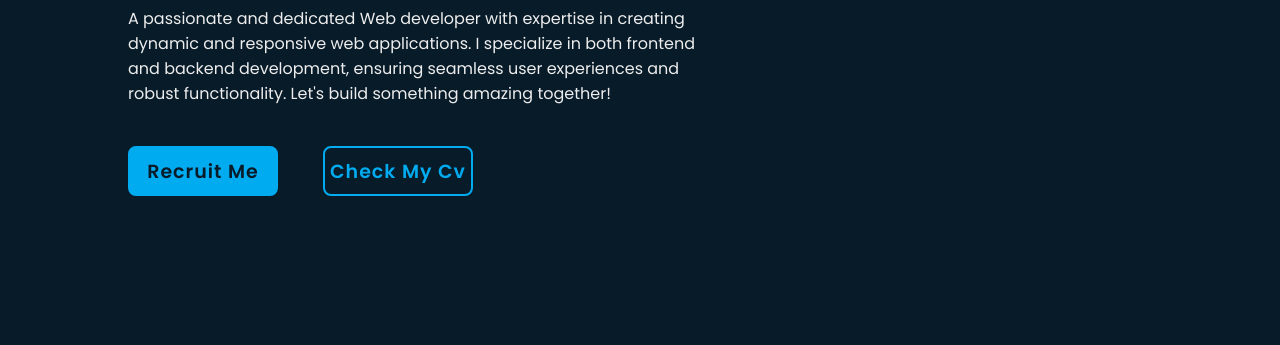
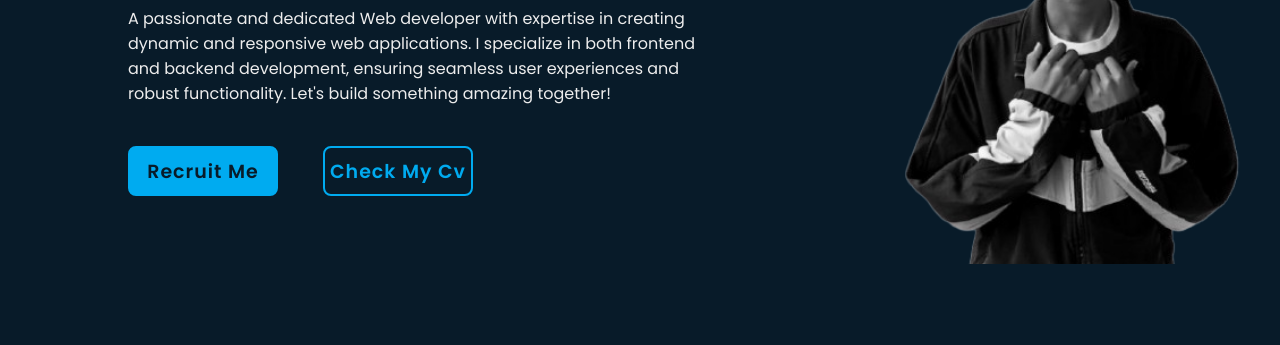
Before and after one commit to Martin-mart/My_Portfolio, a plain HTML site: page index.html in a window 1280 px wide. Shown: the part 369-714 px from the top of the page. Drawn offline with nearby package versions, Linux system fonts and the light colour scheme; the site is published under a folder, as on GitHub Pages, so addresses that start at the root find nothing.

Commit message:
Update style.css

```diff
--- a/style.css
+++ b/style.css
@@ -77,7 +77,7 @@ body {
 
 .home {
     height: 100vh;
-    background: url('/assets/me%20pro.png') no-repeat;/*my picture*/
+    background: url("./assets/me%20pro.png") no-repeat;/*my picture*/
     background-position: 100% center;
     background-size: 30%;
     display: flex;
```
